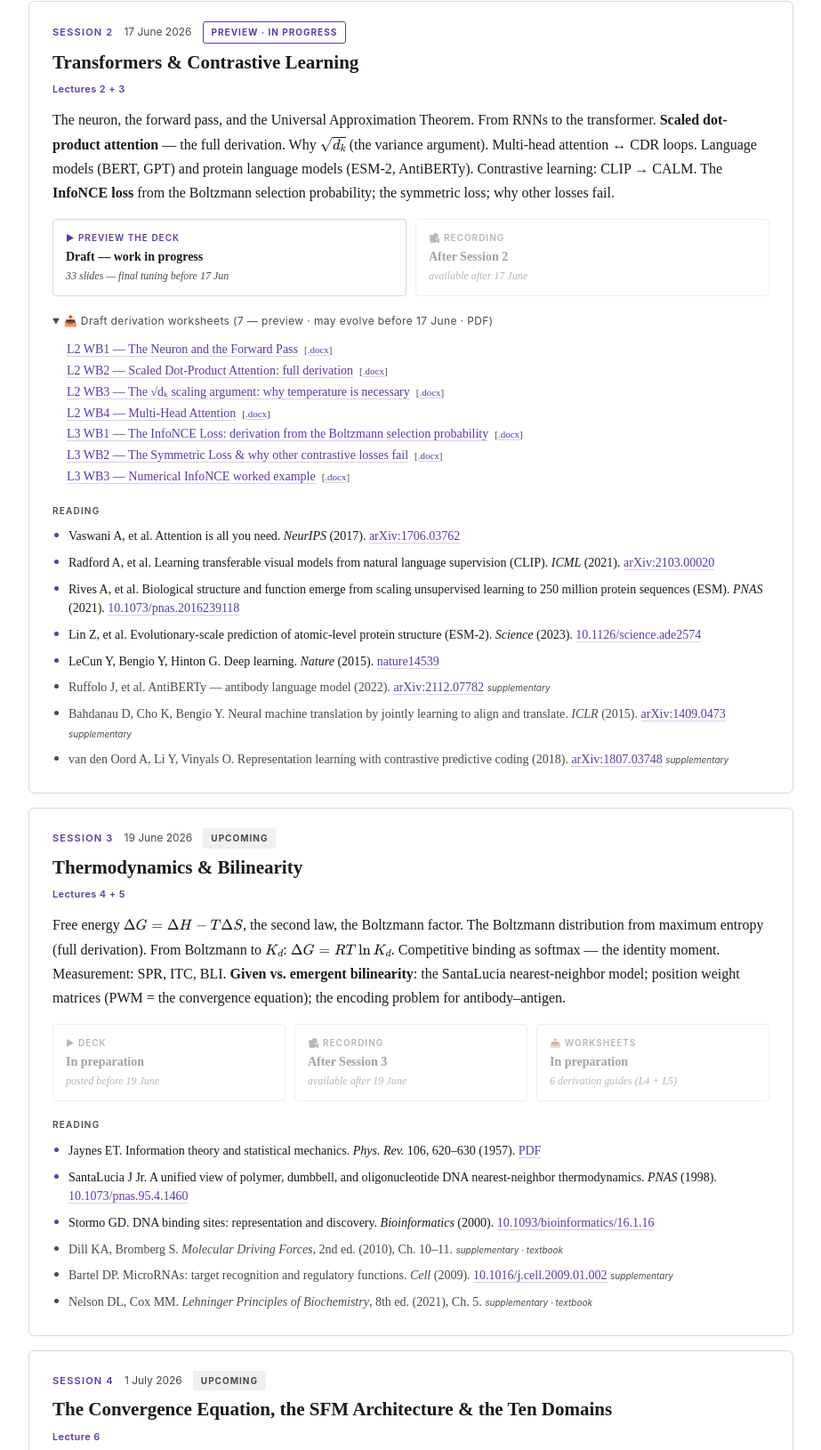
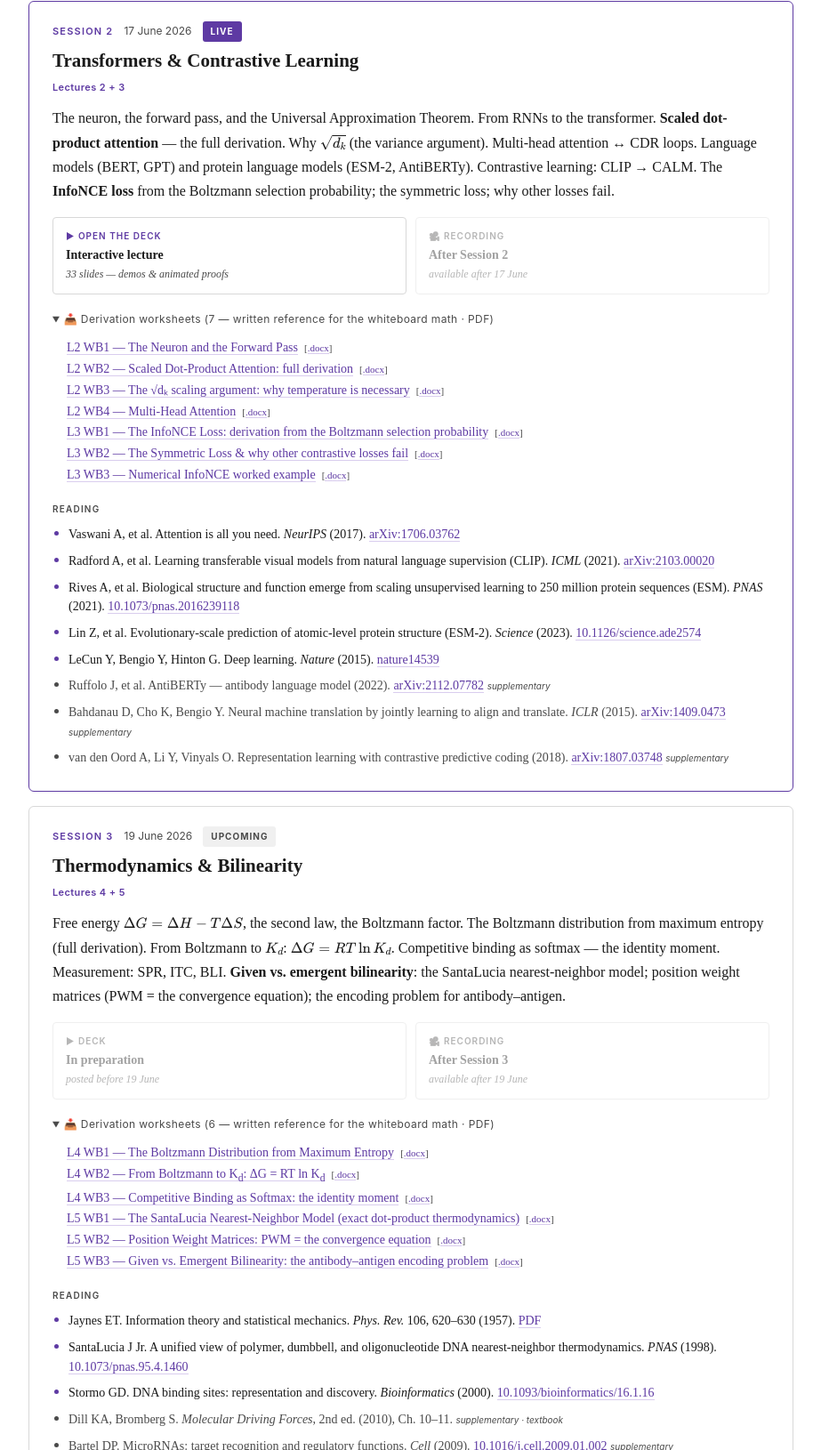
Before and after one commit to MRC-Open/lectures, a plain HTML site: page index.html in a window 1280 px wide. Shown: the part 3367-4997 px from the top of the page at 89% size, without its empty margins (178-1101 px from the left). Drawn offline with nearby package versions, Linux system fonts and the light colour scheme.

Commit message:
Session 2 live; add Session 3 (L4+L5) derivation worksheets
- index.html: Session 2 status Preview/Draft → Live (deck + 7 worksheets
  now the finished references, not work-in-progress)
- Publish all 30 L2/L3 interactive + whiteboard demos the Session 2 deck
  references (previously only 6 were tracked, so the live deck was broken)
- Add 6 Session 3 derivation worksheets (PDF + .docx) under L4/derivations
  and L5/derivations: Boltzmann-from-max-entropy, Kd↔ΔG, competitive
  binding=softmax, SantaLucia NN model, PWM=convergence equation,
  given-vs-emergent bilinearity; linked from the Session 3 card
- Session 3 deck itself stays "in preparation" (not yet published)

Co-Authored-By: Claude Opus 4.8 (1M context) <noreply@anthropic.com>

```diff
--- a/index.html
+++ b/index.html
@@ -216,20 +216,20 @@
   </div>
 
   <!-- ============ SESSION 2 ============ -->
-  <div class="session">
+  <div class="session live">
     <div class="session-head">
       <span class="sn">Session 2</span>
       <span class="dt">17 June 2026</span>
-      <span class="status preview">Preview · in progress</span>
+      <span class="status live">Live</span>
     </div>
     <div class="session-title">Transformers &amp; Contrastive Learning</div>
     <div class="session-tag">Lectures 2 + 3</div>
     <div class="session-topics">The neuron, the forward pass, and the Universal Approximation Theorem. From RNNs to the transformer. <strong>Scaled dot-product attention</strong> — the full derivation. Why $\sqrt{d_k}$ (the variance argument). Multi-head attention ↔ CDR loops. Language models (BERT, GPT) and protein language models (ESM-2, AntiBERTy). Contrastive learning: CLIP → CALM. The <strong>InfoNCE loss</strong> from the Boltzmann selection probability; the symmetric loss; why other losses fail.</div>
     <div class="links" style="grid-template-columns: 1fr 1fr;">
       <a class="link" href="Session2_Transformers_Contrastive.html">
-        <div class="lk">▶ Preview the deck</div>
-        <div class="lt">Draft — work in progress</div>
-        <div class="ls">33 slides — final tuning before 17 Jun</div>
+        <div class="lk">▶ Open the deck</div>
+        <div class="lt">Interactive lecture</div>
+        <div class="ls">33 slides — demos &amp; animated proofs</div>
       </a>
       <span class="link disabled">
         <div class="lk">🎥 Recording</div>
@@ -238,7 +238,7 @@
       </span>
     </div>
     <details class="worksheets" open>
-      <summary>📥 Draft derivation worksheets (7 — preview · may evolve before 17 June · PDF)</summary>
+      <summary>📥 Derivation worksheets (7 — written reference for the whiteboard math · PDF)</summary>
       <ul>
         <li><a href="L2/derivations/L2_WB1_ForwardPass.pdf">L2 WB1 — The Neuron and the Forward Pass</a> &nbsp;<span style="font-size: 11px; color: var(--text-muted);">[<a href="L2/derivations/L2_WB1_ForwardPass.docx">.docx</a>]</span></li>
         <li><a href="L2/derivations/L2_WB2_ScaledDotProductAttention.pdf">L2 WB2 — Scaled Dot-Product Attention: full derivation</a> &nbsp;<span style="font-size: 11px; color: var(--text-muted);">[<a href="L2/derivations/L2_WB2_ScaledDotProductAttention.docx">.docx</a>]</span></li>
@@ -272,7 +272,7 @@
     <div class="session-title">Thermodynamics &amp; Bilinearity</div>
     <div class="session-tag">Lectures 4 + 5</div>
     <div class="session-topics">Free energy $\Delta G = \Delta H - T\Delta S$, the second law, the Boltzmann factor. The Boltzmann distribution from maximum entropy (full derivation). From Boltzmann to $K_d$: $\Delta G = RT\ln K_d$. Competitive binding as softmax — the identity moment. Measurement: SPR, ITC, BLI. <strong>Given vs. emergent bilinearity</strong>: the SantaLucia nearest-neighbor model; position weight matrices (PWM = the convergence equation); the encoding problem for antibody–antigen.</div>
-    <div class="links">
+    <div class="links" style="grid-template-columns: 1fr 1fr;">
       <span class="link disabled">
         <div class="lk">▶ Deck</div>
         <div class="lt">In preparation</div>
@@ -283,12 +283,18 @@
         <div class="lt">After Session 3</div>
         <div class="ls">available after 19 June</div>
       </span>
-      <span class="link disabled">
-        <div class="lk">📥 Worksheets</div>
-        <div class="lt">In preparation</div>
-        <div class="ls">6 derivation guides (L4 + L5)</div>
-      </span>
     </div>
+    <details class="worksheets" open>
+      <summary>📥 Derivation worksheets (6 — written reference for the whiteboard math · PDF)</summary>
+      <ul>
+        <li><a href="L4/derivations/L4_WB1_BoltzmannDerivation.pdf">L4 WB1 — The Boltzmann Distribution from Maximum Entropy</a> &nbsp;<span style="font-size: 11px; color: var(--text-muted);">[<a href="L4/derivations/L4_WB1_BoltzmannDerivation.docx">.docx</a>]</span></li>
+        <li><a href="L4/derivations/L4_WB2_KdDerivation.pdf">L4 WB2 — From Boltzmann to K<sub>d</sub>: ΔG = RT ln K<sub>d</sub></a> &nbsp;<span style="font-size: 11px; color: var(--text-muted);">[<a href="L4/derivations/L4_WB2_KdDerivation.docx">.docx</a>]</span></li>
+        <li><a href="L4/derivations/L4_WB3_CompetitiveBinding.pdf">L4 WB3 — Competitive Binding as Softmax: the identity moment</a> &nbsp;<span style="font-size: 11px; color: var(--text-muted);">[<a href="L4/derivations/L4_WB3_CompetitiveBinding.docx">.docx</a>]</span></li>
+        <li><a href="L5/derivations/L5_WB1_SantaLuciaModel.pdf">L5 WB1 — The SantaLucia Nearest-Neighbor Model (exact dot-product thermodynamics)</a> &nbsp;<span style="font-size: 11px; color: var(--text-muted);">[<a href="L5/derivations/L5_WB1_SantaLuciaModel.docx">.docx</a>]</span></li>
+        <li><a href="L5/derivations/L5_WB2_PWMDotProduct.pdf">L5 WB2 — Position Weight Matrices: PWM = the convergence equation</a> &nbsp;<span style="font-size: 11px; color: var(--text-muted);">[<a href="L5/derivations/L5_WB2_PWMDotProduct.docx">.docx</a>]</span></li>
+        <li><a href="L5/derivations/L5_WB3_EmergentBilinearity.pdf">L5 WB3 — Given vs. Emergent Bilinearity: the antibody–antigen encoding problem</a> &nbsp;<span style="font-size: 11px; color: var(--text-muted);">[<a href="L5/derivations/L5_WB3_EmergentBilinearity.docx">.docx</a>]</span></li>
+      </ul>
+    </details>
     <div class="readings-label">Reading</div>
     <ul class="readings">
       <li>Jaynes ET. Information theory and statistical mechanics. <em>Phys. Rev.</em> 106, 620–630 (1957). <a href="readings/Jaynes_1957_Information_Theory_and_Statistical_Mechanics.pdf">PDF</a></li>
```
Also changed, not shown: 12 other files.
